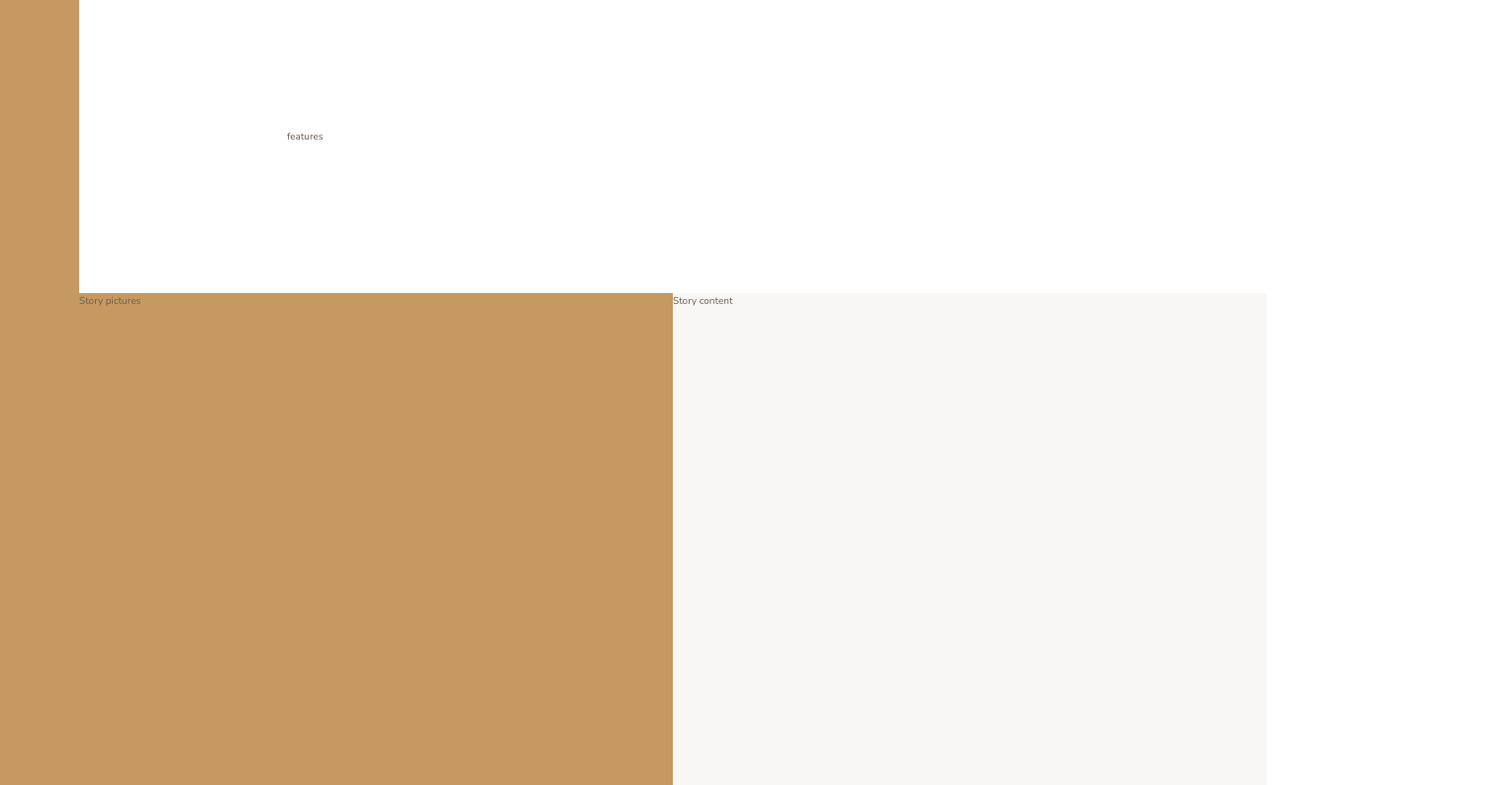
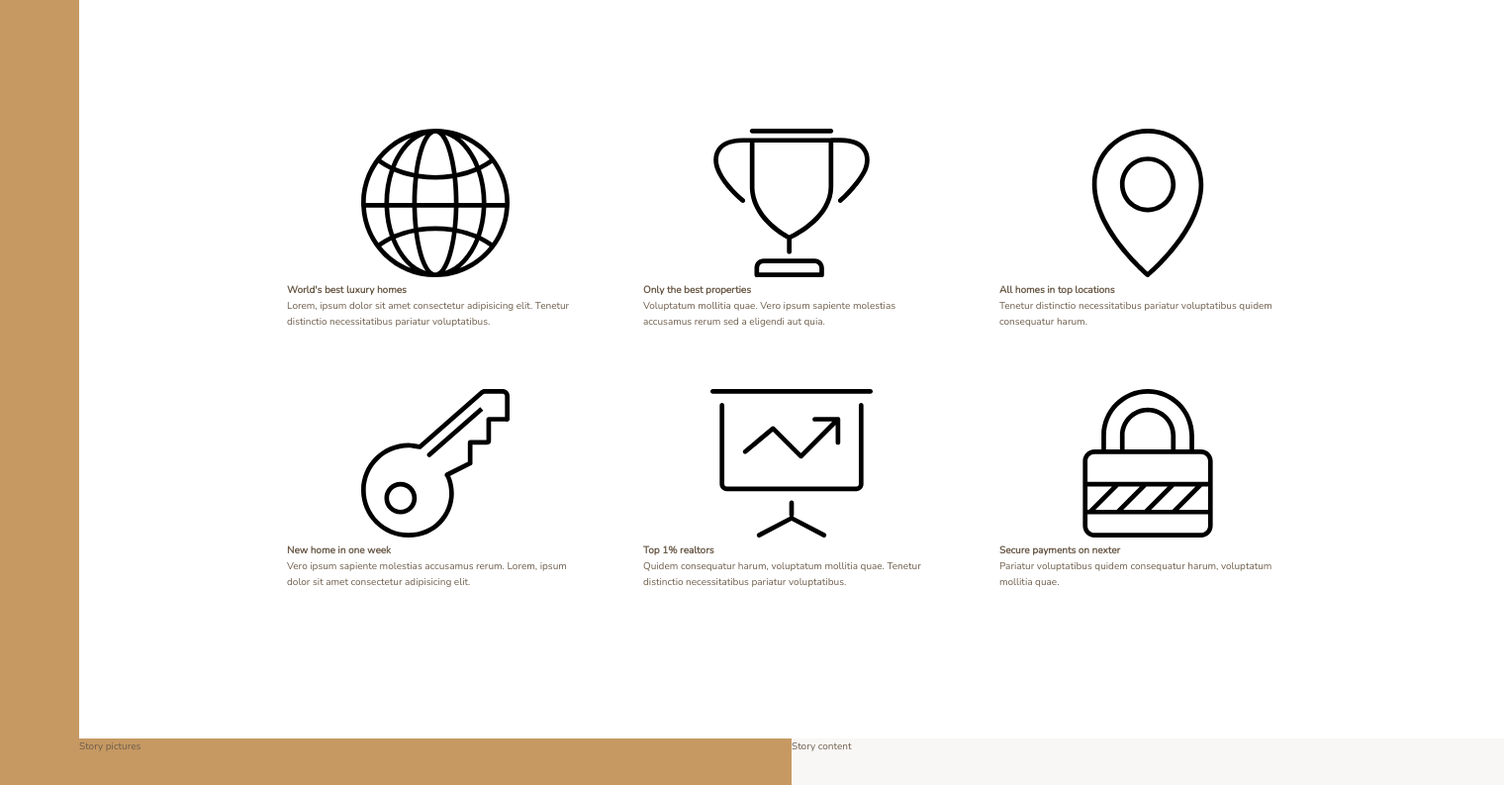
Before and after one commit to rcina/Nexter, a website: page index.html in a window 1280 px wide. Shown: the part 660-1453 px from the top of the page at 99% size, 1520 px wide, since content can reach past the window. Drawn offline with nearby package versions, Linux system fonts and the light colour scheme; files that its build step writes are made by us from their sources.

Commit message:
Add content for the features section

```diff
--- a/index.html
+++ b/index.html
@@ -18,7 +18,73 @@
     <div class="sidebar">Sidebar</div>
     <header class="header">Header</header>
     <div class="realtors">Top 3 realtors</div>
-    <section class="features">features</section>
+    <section class="features">
+      <div class="feature">
+        <svg class="feature__icon">
+          <use xlink:href="img/sprite.svg#icon-global" />
+          <h4 class="heading-4">World's best luxury homes</h4>
+          <p class="feature__text">
+            Lorem, ipsum dolor sit amet consectetur adipisicing elit. Tenetur
+            distinctio necessitatibus pariatur voluptatibus.
+          </p>
+        </svg>
+      </div>
+
+      <div class="feature">
+        <svg class="feature__icon">
+          <use xlink:href="img/sprite.svg#icon-trophy" />
+          <h4 class="heading-4">Only the best properties</h4>
+          <p class="feature__text">
+            Voluptatum mollitia quae. Vero ipsum sapiente molestias accusamus
+            rerum sed a eligendi aut quia.
+          </p>
+        </svg>
+      </div>
+
+      <div class="feature">
+        <svg class="feature__icon">
+          <use xlink:href="img/sprite.svg#icon-map-pin" />
+          <h4 class="heading-4">All homes in top locations</h4>
+          <p class="feature__text">
+            Tenetur distinctio necessitatibus pariatur voluptatibus quidem
+            consequatur harum.
+          </p>
+        </svg>
+      </div>
+
+      <div class="feature">
+        <svg class="feature__icon">
+          <use xlink:href="img/sprite.svg#icon-key" />
+          <h4 class="heading-4">New home in one week</h4>
+          <p class="feature__text">
+            Vero ipsum sapiente molestias accusamus rerum. Lorem, ipsum dolor
+            sit amet consectetur adipisicing elit.
+          </p>
+        </svg>
+      </div>
+
+      <div class="feature">
+        <svg class="feature__icon">
+          <use xlink:href="img/sprite.svg#icon-presentation" />
+          <h4 class="heading-4">Top 1% realtors</h4>
+          <p class="feature__text">
+            Quidem consequatur harum, voluptatum mollitia quae. Tenetur
+            distinctio necessitatibus pariatur voluptatibus.
+          </p>
+        </svg>
+      </div>
+
+      <div class="feature">
+        <svg class="feature__icon">
+          <use xlink:href="img/sprite.svg#icon-lock" />
+          <h4 class="heading-4">Secure payments on nexter</h4>
+          <p class="feature__text">
+            Pariatur voluptatibus quidem consequatur harum, voluptatum mollitia
+            quae.
+          </p>
+        </svg>
+      </div>
+    </section>
     <div class="story__pictures">Story pictures</div>
     <div class="story__content">Story content</div>
     <section class="homes">Homes</section>
```
